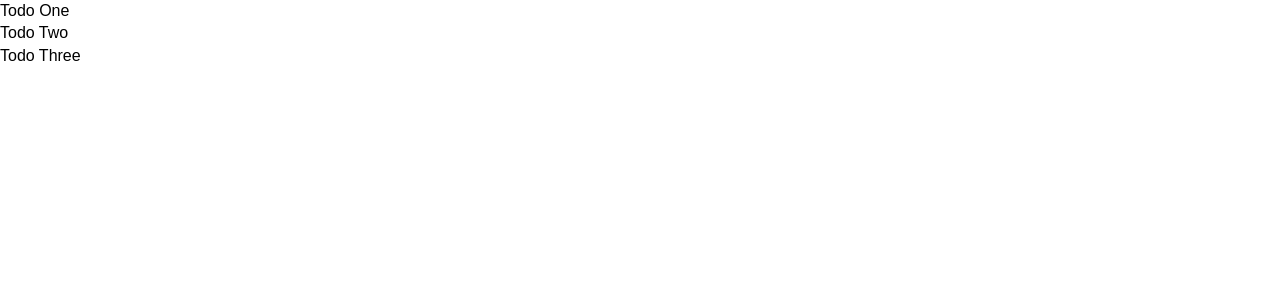
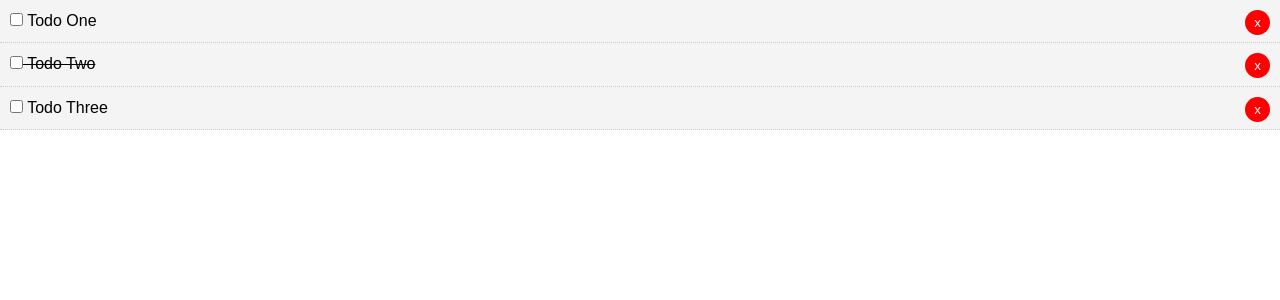
Before and after one commit to newedition994/vue_crash_todolist, a Vue app: page / in a window 1280 px wide. Shown: the top 300 px of the page. Built offline with nearby package versions, Linux system fonts and the light colour scheme.

Commit message:
adding checkboxes and delete buttons to todos

```diff
--- a/src/components/Todoitem.vue
+++ b/src/components/Todoitem.vue
@@ -1,13 +1,22 @@
 <template>
-  <div>
-    <p>{{todo.title}}</p>
+  <div class="todo-item" v-bind:class="{'is-complete':todo.completed}">
+    <p>
+      <input type="checkbox" v-on:change="markComplete" />
+      {{todo.title}}
+      <button class="del">x</button>
+    </p>
   </div>
 </template>
 
 <script>
 export default {
   name: "TodoItem",
-  props: ["todo"]
+  props: ["todo"],
+  methods: {
+    markComplete() {
+      this.todo.completed = !this.todo.completed;
+    }
+  }
 };
 </script>
 
```
